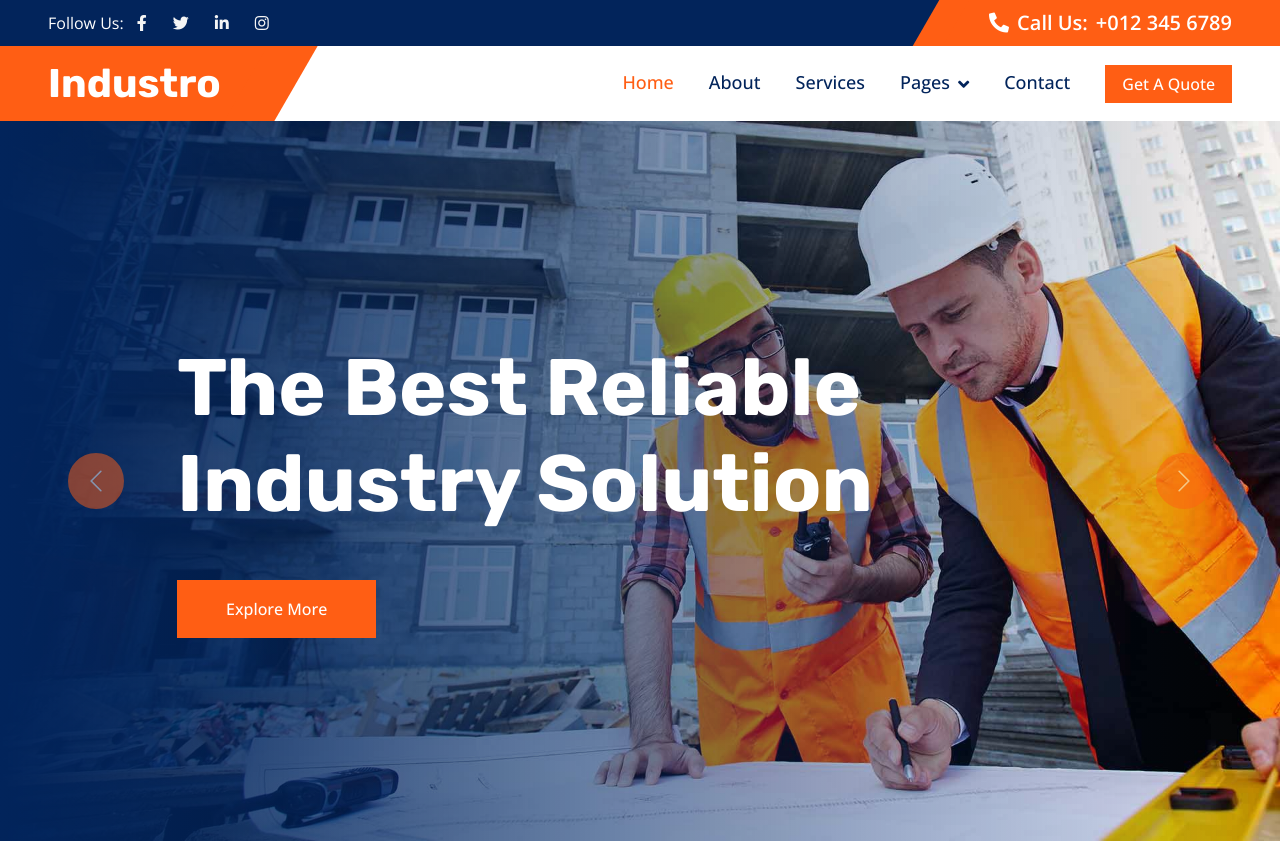
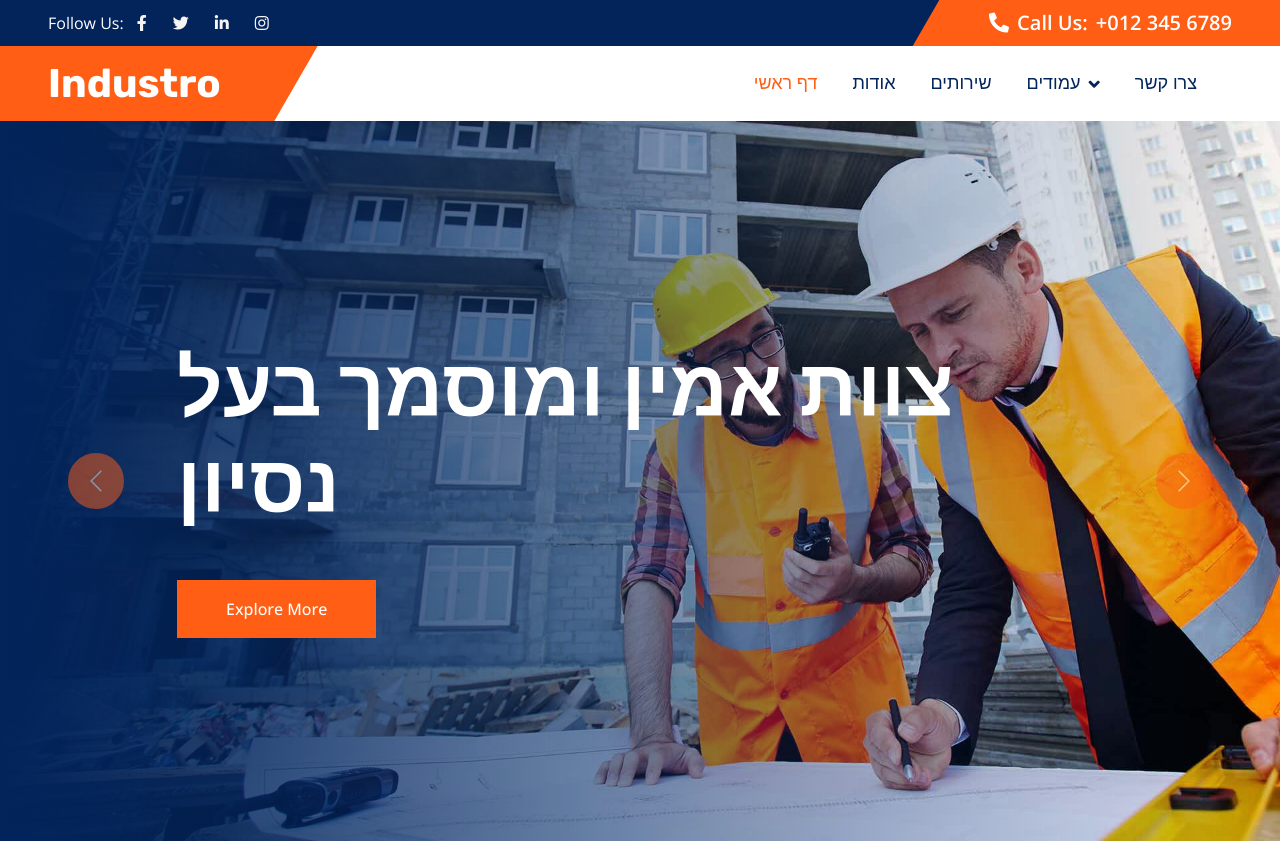
Before and after one commit to yahelcohen01/yahelcohen01.github.io, a plain HTML site: page index.html in a window 1280 px wide. Shown: the top 841 px of the page. Drawn offline with nearby package versions, Linux system fonts and the light colour scheme; animation ran at ten frames a second.

Commit message:
Update index.html

```diff
--- a/index.html
+++ b/index.html
@@ -72,22 +72,21 @@
         </button>
         <div class="collapse navbar-collapse" id="navbarCollapse">
             <div class="navbar-nav ms-auto p-4 p-lg-0">
-                <a href="index.html" class="nav-item nav-link active">Home</a>
-                <a href="about.html" class="nav-item nav-link">About</a>
-                <a href="service.html" class="nav-item nav-link">Services</a>
+                <a href="index.html" class="nav-item nav-link active">דף ראשי</a>
+                <a href="about.html" class="nav-item nav-link">אודות</a>
+                <a href="service.html" class="nav-item nav-link">שירותים</a>
                 <div class="nav-item dropdown">
-                    <a href="#" class="nav-link dropdown-toggle" data-bs-toggle="dropdown">Pages</a>
+                    <a href="#" class="nav-link dropdown-toggle" data-bs-toggle="dropdown">עמודים</a>
                     <div class="dropdown-menu bg-light m-0">
-                        <a href="project.html" class="dropdown-item">Projects</a>
-                        <a href="feature.html" class="dropdown-item">Features</a>
-                        <a href="team.html" class="dropdown-item">Our Team</a>
-                        <a href="testimonial.html" class="dropdown-item">Testimonial</a>
+                        <a href="project.html" class="dropdown-item">פרויקטים</a>
+                        <a href="feature.html" class="dropdown-item">למה אנחנו</a>
+                        <a href="team.html" class="dropdown-item">הצוות</a>
+                        <a href="testimonial.html" class="dropdown-item">לקוחות מספרים</a>
                         <a href="404.html" class="dropdown-item">404 Page</a>
                     </div>
                 </div>
-                <a href="contact.html" class="nav-item nav-link">Contact</a>
+                <a href="contact.html" class="nav-item nav-link">צרו קשר</a>
             </div>
-            <a href="" class="btn btn-primary px-3 d-none d-lg-block">Get A Quote</a>
         </div>
     </nav>
     <!-- Navbar End -->
@@ -118,7 +117,7 @@
                             <div class="row justify-content-center">
                                 <div class="col-lg-10 text-start">
                                     <p class="fs-5 fw-medium text-primary text-uppercase animated slideInRight"></p>
-                                    <h1 class="display-1 text-white mb-5 animated slideInRight">The Best Reliable Industry Solution</h1>
+                                    <h1 class="display-1 text-white mb-5 animated slideInRight">צוות אמין ומוסמך בעל נסיון </h1>
                                     <a href="project.html" class="btn btn-primary py-3 px-5 animated slideInRight">Explore More</a>
                                 </div>
                             </div>
```
